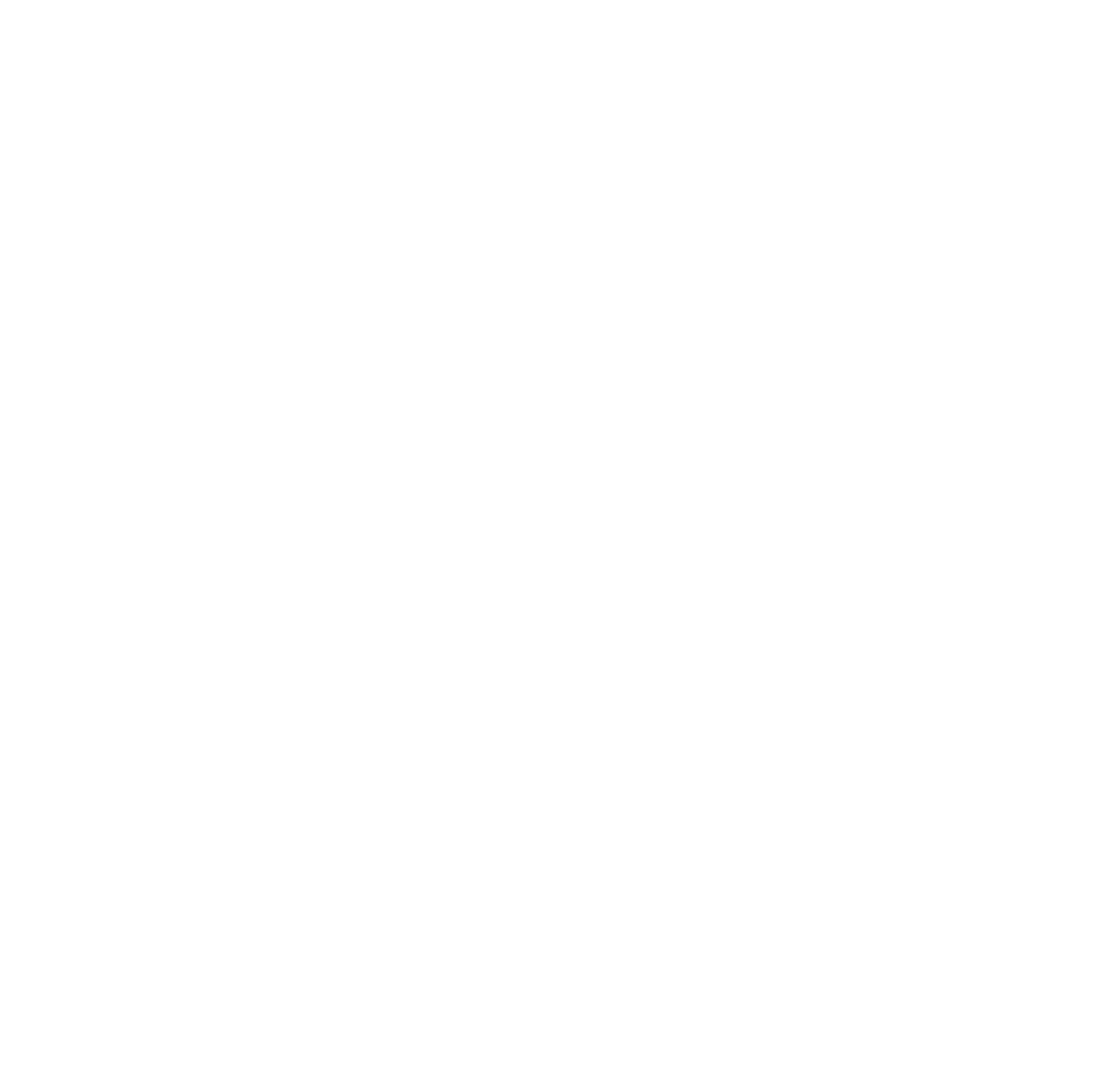
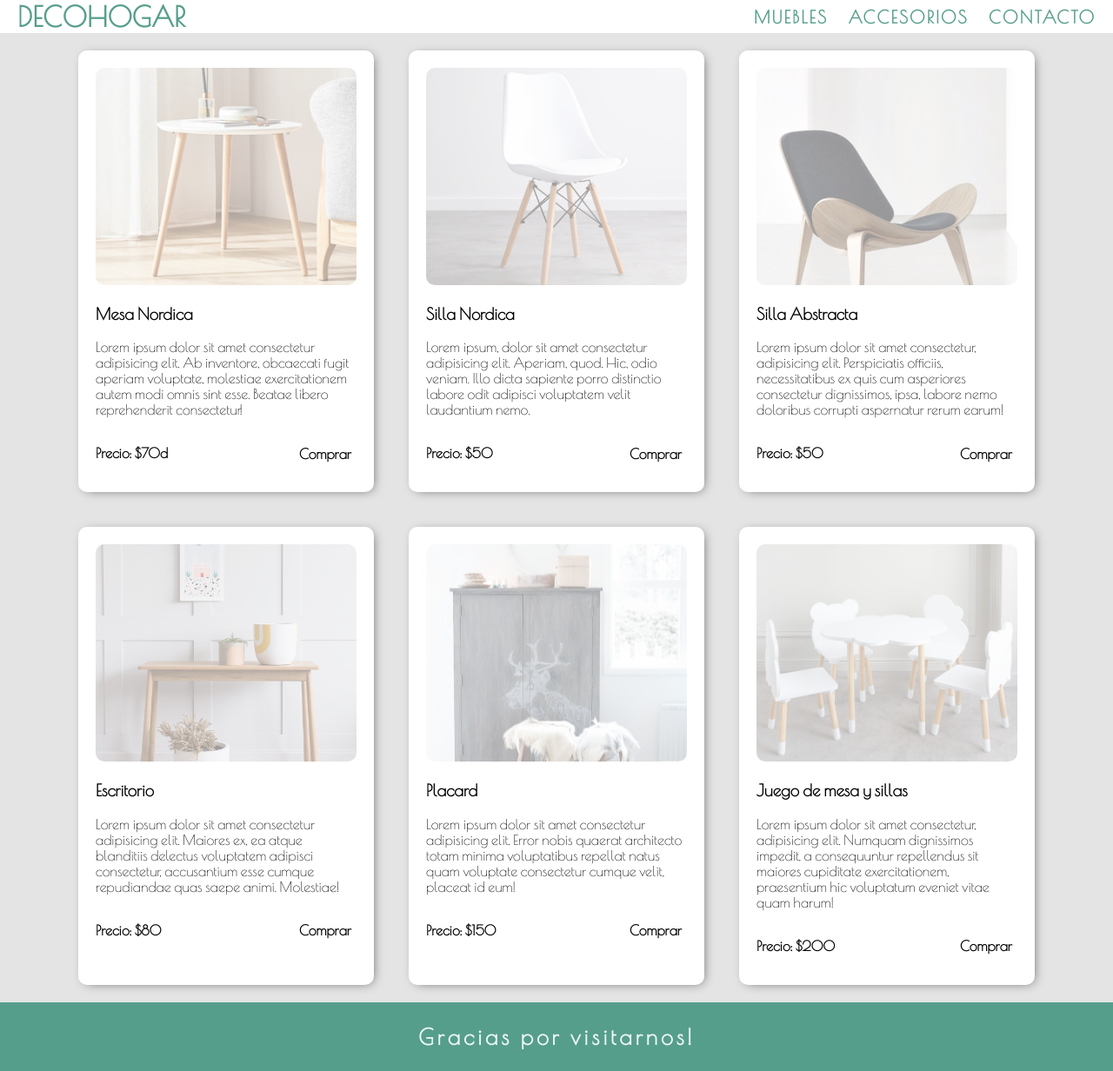
Before and after one commit to emiliasosa/TzuzulCode, a plain HTML site: page Front end Fundamentals/index.html in a window 1280 px wide. Shown: the whole page at 87% size. Before the commit the page ends 800 px from the top, so only its background shows below. Drawn offline with nearby package versions, Linux system fonts and the light colour scheme.

Commit message:
Update index.html

```diff
--- a/Front end Fundamentals/index.html
+++ b/Front end Fundamentals/index.html
@@ -4,9 +4,69 @@
     <meta charset="UTF-8">
     <meta http-equiv="X-UA-Compatible" content="IE=edge">
     <meta name="viewport" content="width=device-width, initial-scale=1.0">
-    <title>Document</title>
+    <title>DECOHOGAR</title>
+    <link href="css/index.css" rel="stylesheet" type="text/css">
+    <link rel="preconnect" href="https://fonts.googleapis.com">
+    <link rel="preconnect" href="https://fonts.gstatic.com" crossorigin>
+    <link href="https://fonts.googleapis.com/css2?family=Poiret+One&display=swap" rel="stylesheet">
 </head>
 <body>
-
+    <header>
+        <h1>DECOHOGAR</h1>
+        <nav>
+            <ul>
+                <li><a href="#">MUEBLES</a></li>
+                <li><a href="#">ACCESORIOS</a></li>
+                <li><a href="#">CONTACTO</a></li>
+            </ul>
+        </nav>
+    </header>
+    <main class="main">
+        <div class="contenedor">
+            <img class="img-muestra" src="img/1.jpg">
+            <h3>Mesa Nordica</h3>
+            <p>Lorem ipsum dolor sit amet consectetur adipisicing elit. Ab inventore, obcaecati fugit aperiam voluptate, molestiae exercitationem autem modi omnis sint esse. Beatae libero reprehenderit consectetur!</p>
+            <p class="precio">Precio: $70d</p>
+            <button>Comprar</button>
+        </div>
+        <div class="contenedor">
+            <img class="img-muestra" src="img/2.png">
+            <h3>Silla Nordica</h3>
+            <p>Lorem ipsum, dolor sit amet consectetur adipisicing elit. Aperiam, quod. Hic, odio veniam. Illo dicta sapiente porro distinctio labore odit adipisci voluptatem velit laudantium nemo.</p>
+            <p class="precio">Precio: $50</p>
+            <button>Comprar</button>
+        </div>
+        <div class="contenedor">
+            <img class="img-muestra" src="img/3.jpg">
+            <h3>Silla Abstracta</h3>
+            <p>Lorem ipsum dolor sit amet consectetur, adipisicing elit. Perspiciatis officiis, necessitatibus ex quis cum asperiores consectetur dignissimos, ipsa, labore nemo doloribus corrupti aspernatur rerum earum!</p>
+            <p class="precio">Precio: $50</p>
+            <button>Comprar</button>
+        </div>
+        <div class="contenedor">
+            <img class="img-muestra" src="img/4.jpg">
+            <h3>Escritorio</h3>
+            <p>Lorem ipsum dolor sit amet consectetur adipisicing elit. Maiores ex, ea atque blanditiis delectus voluptatem adipisci consectetur, accusantium esse cumque repudiandae quas saepe animi. Molestiae!</p>
+            <p class="precio">Precio: $80</p>
+            <button>Comprar</button>
+        </div>
+        <div class="contenedor">
+            <img class="img-muestra" src="img/5.jpg">
+            <h3>Placard</h3>
+            <p>Lorem ipsum dolor sit amet consectetur adipisicing elit. Error nobis quaerat architecto totam minima voluptatibus repellat natus quam voluptate consectetur cumque velit, placeat id eum!</p>
+            <p class="precio">Precio: $150</p>
+            <button>Comprar</button>
+        </div>
+        <div class="contenedor">
+            <img class="img-muestra" src="img/6.jpg">
+            <h3>Juego de mesa y sillas</h3>
+            <p>Lorem ipsum dolor sit amet consectetur, adipisicing elit. Numquam dignissimos impedit, a consequuntur repellendus sit maiores cupiditate exercitationem, praesentium hic voluptatum eveniet vitae quam harum!</p>
+            <p class="precio">Precio: $200</p>
+            <button>Comprar</button>
+        </div>
+    </main>
+    <footer>
+        <p>Gracias por visitarnos!</p>
+    </footer>
 </body>
 </html>
```
